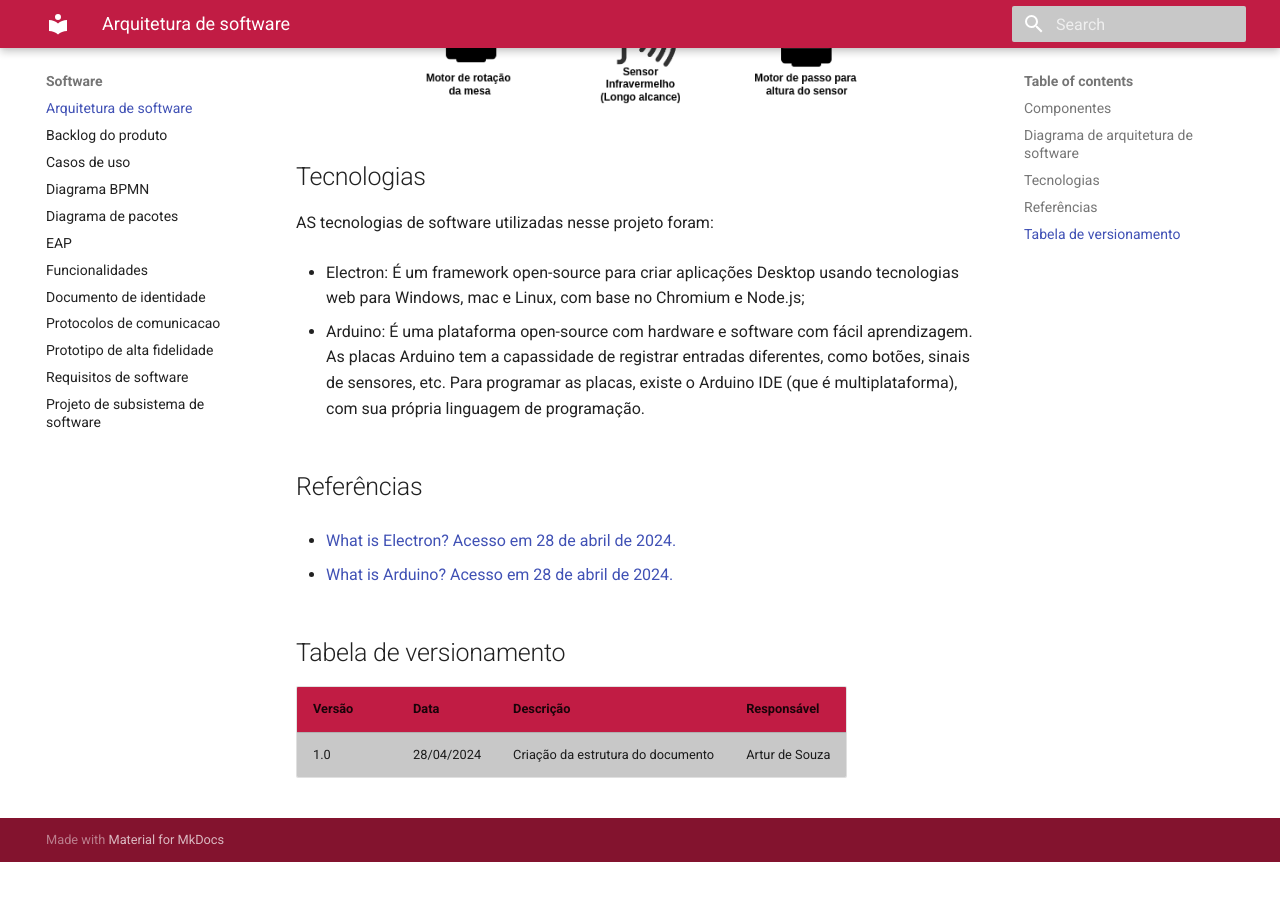
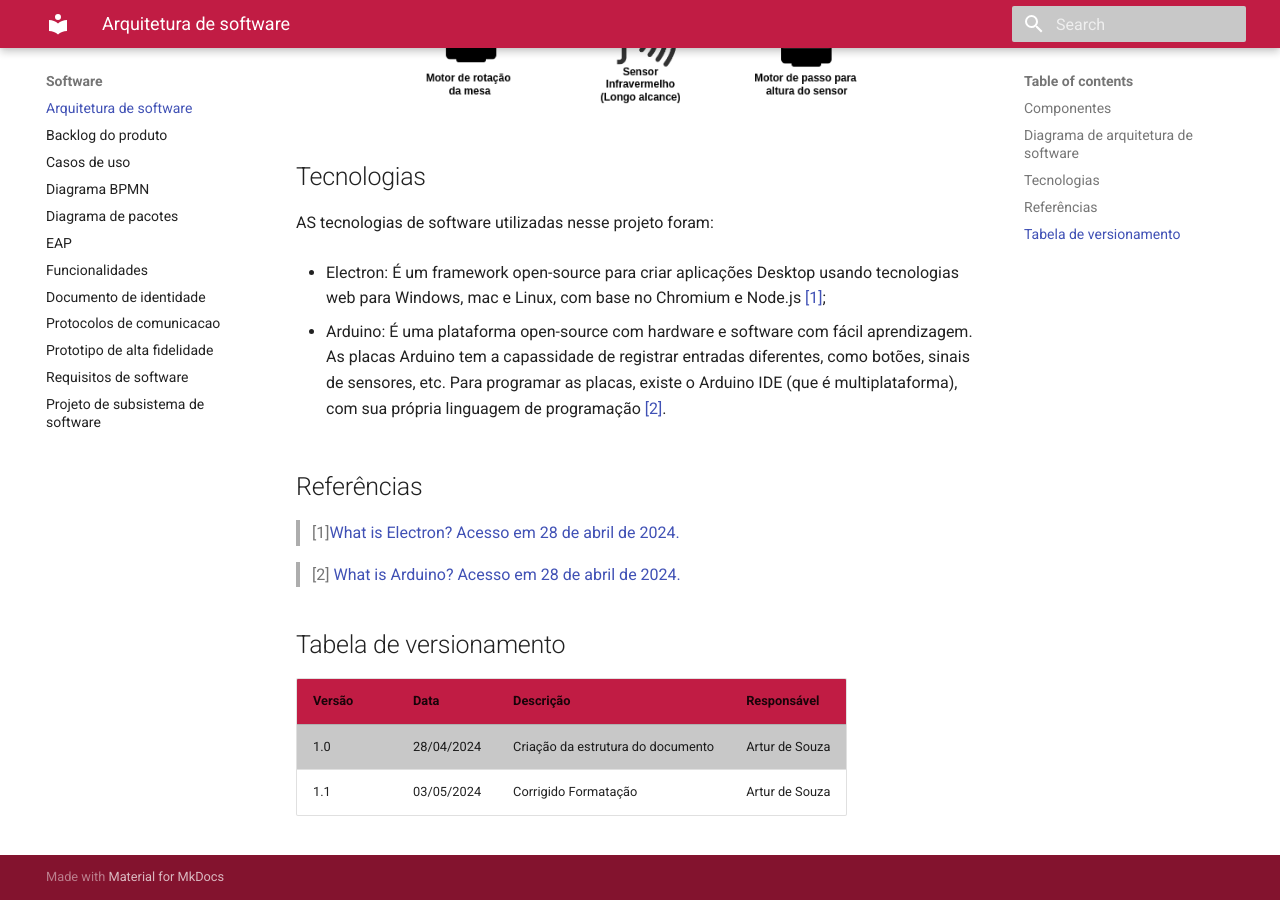
Before and after one commit to Calcioft/ScanPoint, an MkDocs documentation site: the page built from docs/software/arquitetura.md, in a window 1280 px wide and 900 px high, scrolled down 1276 px. Built offline with MkDocs 1.6.1 and Material for MkDocs 9.7.7, drawn with Linux system fonts in a browser that asks for light colours; before the commit the page ends 2138 px from its top, so only the background shows below that.

Commit message:
referenciar e justificar arquitetura

```diff
--- a/docs/software/arquitetura.md
+++ b/docs/software/arquitetura.md
@@ -1,11 +1,13 @@
 
 # Arquitetura de Software
 
-Esta sessão elenca todos os itens de arquitetura de software, como os componentes utilizados, sua comunicação e as tecnologias utilizadas.
+<span style="text-align: justify;"> Esta sessão elenca todos os itens de arquitetura de software, como os componentes utilizados, sua comunicação e as tecnologias utilizadas.
+</span>
 
 ## Componentes
-
+<span style="text-align: justify;">
 A arquitetura de software está dividida nos seguintes componentes:
+</span>
 
 - Aplicação: Desenvolvida em Electron, cuida de toda a interação com usuário e sinais para comunicação com o embarcado. Ela possui um front-end com opções iterativas para o usuário controlar o sistema;
 - Script de conversão: Vai converter o arquivo de texto com as informações espaciais do objeto e transformar em .stl(formato para impressão 3D)
@@ -14,7 +16,9 @@
 - Motor de rotação: Irá girar a mesa onde o item está posicionado, possibilitanto a leitura do objeto em 360 graus;
 - Motor de regulação de altura: Irá possibilitar a regulação da altura do sensor infravermelho, assim passando por todo o comprimento do objeto;
 
+<span style="text-align: justify;">
 A relação entre os componentes está elencada no diagrama abaixo:
+</span>
 
 ## Diagrama de arquitetura de software
 
@@ -22,19 +26,26 @@
 
 ## Tecnologias
 
+<span style="text-align: justify;">
 AS tecnologias de software utilizadas nesse projeto foram:
+</span>
 
-- Electron: É um framework open-source para criar aplicações Desktop usando tecnologias web para Windows, mac e Linux, com base no Chromium e Node.js;
 
-- Arduino: É uma plataforma open-source com hardware e software com fácil aprendizagem. As placas Arduino tem a capassidade de registrar entradas diferentes, como botões, sinais de sensores, etc. Para programar as placas, existe o Arduino IDE (que é multiplataforma), com sua própria linguagem de programação.
+- Electron: É um framework open-source para criar aplicações Desktop usando tecnologias web para Windows, mac e Linux, com base no Chromium e Node.js [[1]](../software/arquitetura.md#ref1);
+
+- Arduino: É uma plataforma open-source com hardware e software com fácil aprendizagem. As placas Arduino tem a capassidade de registrar entradas diferentes, como botões, sinais de sensores, etc. Para programar as placas, existe o Arduino IDE (que é multiplataforma), com sua própria linguagem de programação [[2]](../software/arquitetura.md#ref2).
+
 
 ## Referências
-- [What is Electron? Acesso em 28 de abril de 2024.](https://www.electronjs.org/docs/latest/)
+<div id="ref1"/>
+>[1][What is Electron? Acesso em 28 de abril de 2024.](https://www.electronjs.org/docs/latest/)
 
-- [What is Arduino? Acesso em 28 de abril de 2024.](https://docs.arduino.cc/learn/starting-guide/whats-arduino/?_gl=1*23ysxj*_ga*MTE4MTM4NjIyMS4xNzE0MzI5NTA3*_ga_NEXN8H46L5*MTcxNDMyOTUwNi4xLjEuMTcxNDMyOTU0MS4wLjAuMTI1MzcwNzA4Mw..*_fplc*cTIzWiUyRjhGOVMlMkZVbUlwOXY4U2ptYnJXUEJXUER4ODFoZUg3c1g3QkNVT3djVkpoRTF5MEE0dVBIYlVWRmI3RGlZVHJXNHZlMm5KUmhhcVJHSTc5RW5CSWtCVDFSRGd1SjVhR08wNXlWSW1EZGVKTHZORm5mTzJVajk3QWFtdyUzRCUzRA..)
+<div id="ref2"/>
+>[2] [What is Arduino? Acesso em 28 de abril de 2024.](https://docs.arduino.cc/learn/starting-guide/whats-arduino/?_gl=1*23ysxj*_ga*MTE4MTM4NjIyMS4xNzE0MzI5NTA3*_ga_NEXN8H46L5*MTcxNDMyOTUwNi4xLjEuMTcxNDMyOTU0MS4wLjAuMTI1MzcwNzA4Mw..*_fplc*cTIzWiUyRjhGOVMlMkZVbUlwOXY4U2ptYnJXUEJXUER4ODFoZUg3c1g3QkNVT3djVkpoRTF5MEE0dVBIYlVWRmI3RGlZVHJXNHZlMm5KUmhhcVJHSTc5RW5CSWtCVDFSRGd1SjVhR08wNXlWSW1EZGVKTHZORm5mTzJVajk3QWFtdyUzRCUzRA..)
 
 ## Tabela de versionamento
 
 | Versão| Data | Descrição | Responsável|
 |-------|------|-----------|------------|
 | 1.0 | 28/04/2024 | Criação da estrutura do documento | Artur de Souza |
+| 1.1 | 03/05/2024 | Corrigido Formatação | Artur de Souza |
```
Also changed, not shown: docs/software/subsistema-software.md (+4 -3 lines).
